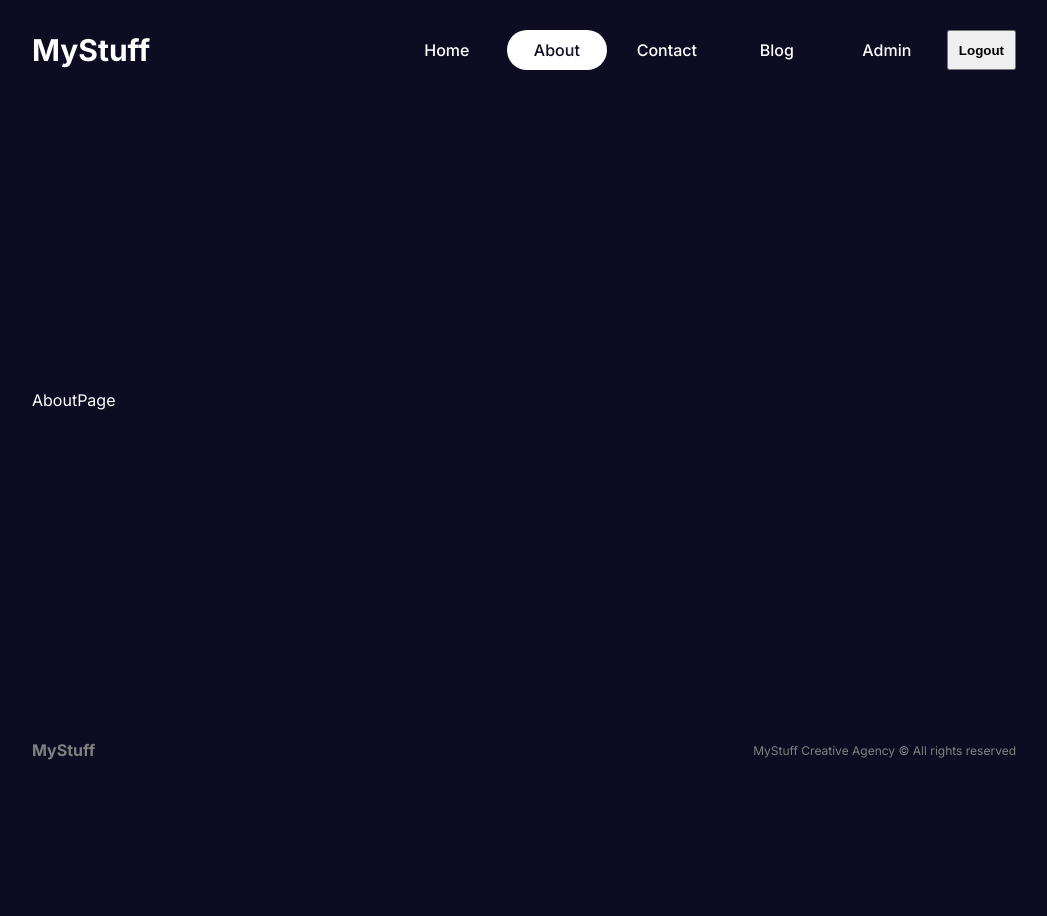
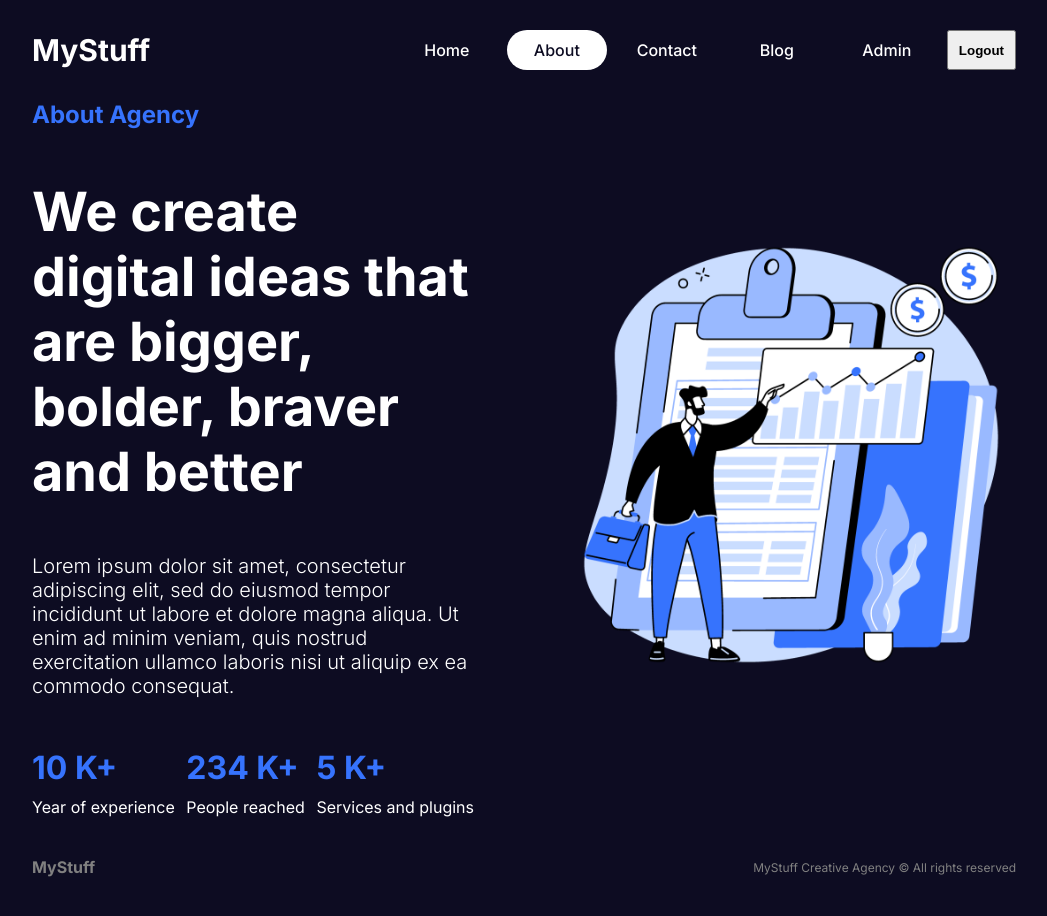
Before and after one commit to faisalabdulkadir/agency, a Next.js app: page /about in a window 1280 px wide. Shown: the whole page, without its empty margins (116-1163 px from the left). Before the commit the page ends 800 px from the top, so only its background shows below. Built offline with nearby package versions, Linux system fonts and the light colour scheme.

Commit message:
designed the about page

```diff
--- a/src/app/about/page.jsx
+++ b/src/app/about/page.jsx
@@ -1,7 +1,44 @@
+import Image from "next/image";
+import styles from "./about.module.css";
+
 const AboutPage = () => {
   return (
-    <div>AboutPage</div>
-  )
-}
+    <div>
+      <div className={styles.container}>
+        <div className={styles.textContainer}>
+          <h2 className={styles.subTitle}>About Agency</h2>
+          <h1 className={styles.title}>
+            We create digital ideas that are bigger, bolder, braver and better
+          </h1>
+          <p className={styles.description}>
+            Lorem ipsum dolor sit amet, consectetur adipiscing elit, sed do
+            eiusmod tempor incididunt ut labore et dolore magna aliqua. Ut enim
+            ad minim veniam, quis nostrud exercitation ullamco laboris nisi ut
+            aliquip ex ea commodo consequat.
+          </p>
+          <div className={styles.boxes}>
+            <div className={styles.box}>
+              <h1>10 K+</h1>
+              <p>Year of experience</p>
+            </div>
 
-export default AboutPage
+            <div className={styles.box}>
+              <h1>234 K+</h1>
+              <p>People reached</p>
+            </div>
+
+            <div className={styles.box}>
+              <h1>5 K+</h1>
+              <p>Services and plugins</p>
+            </div>
+          </div>
+        </div>
+        <div className={styles.imgContainer}>
+          <Image src="/about.png" fill alt="" className={styles.img}/>
+        </div>
+      </div>
+    </div>
+  );
+};
+
+export default AboutPage;
```
